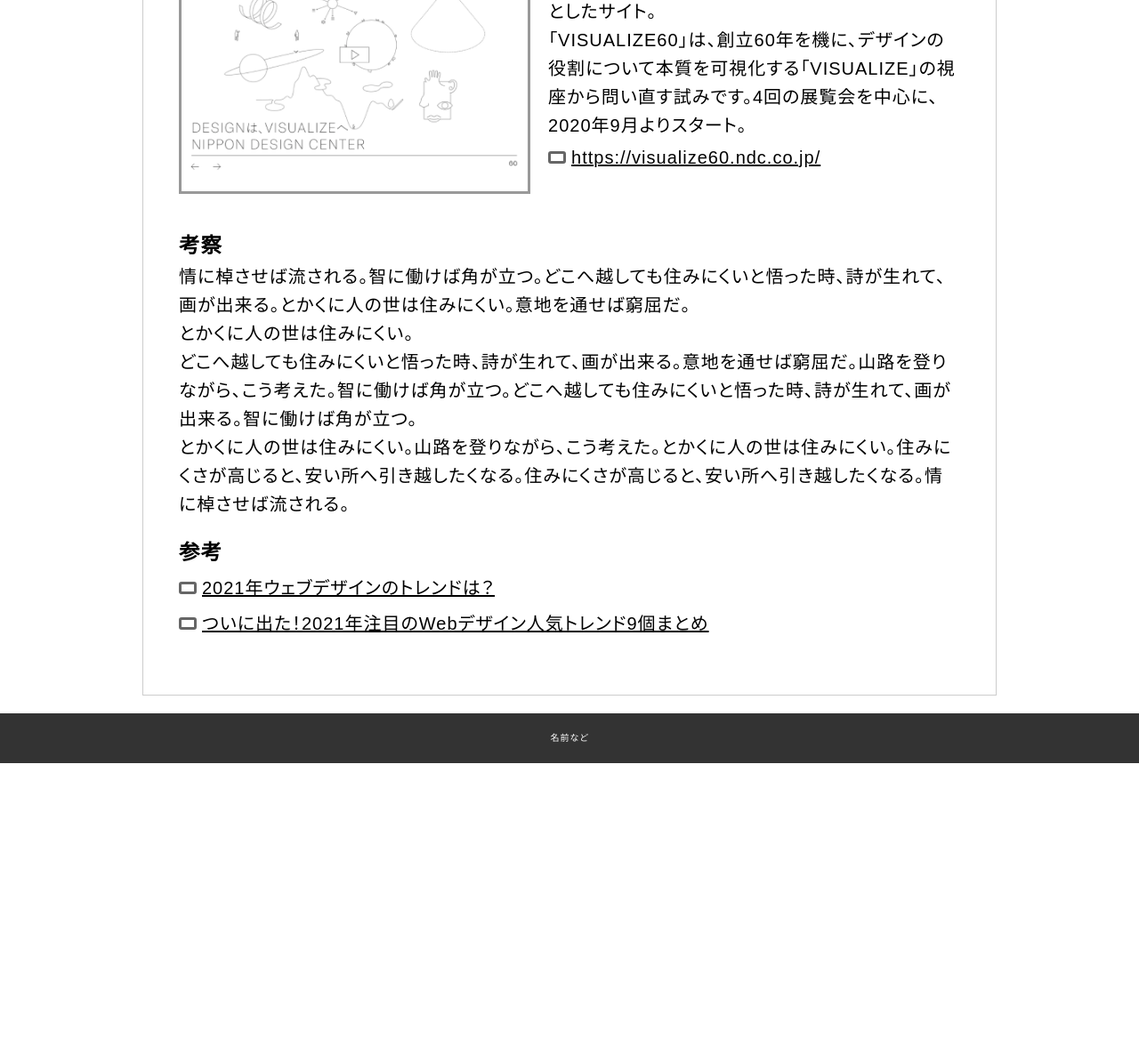
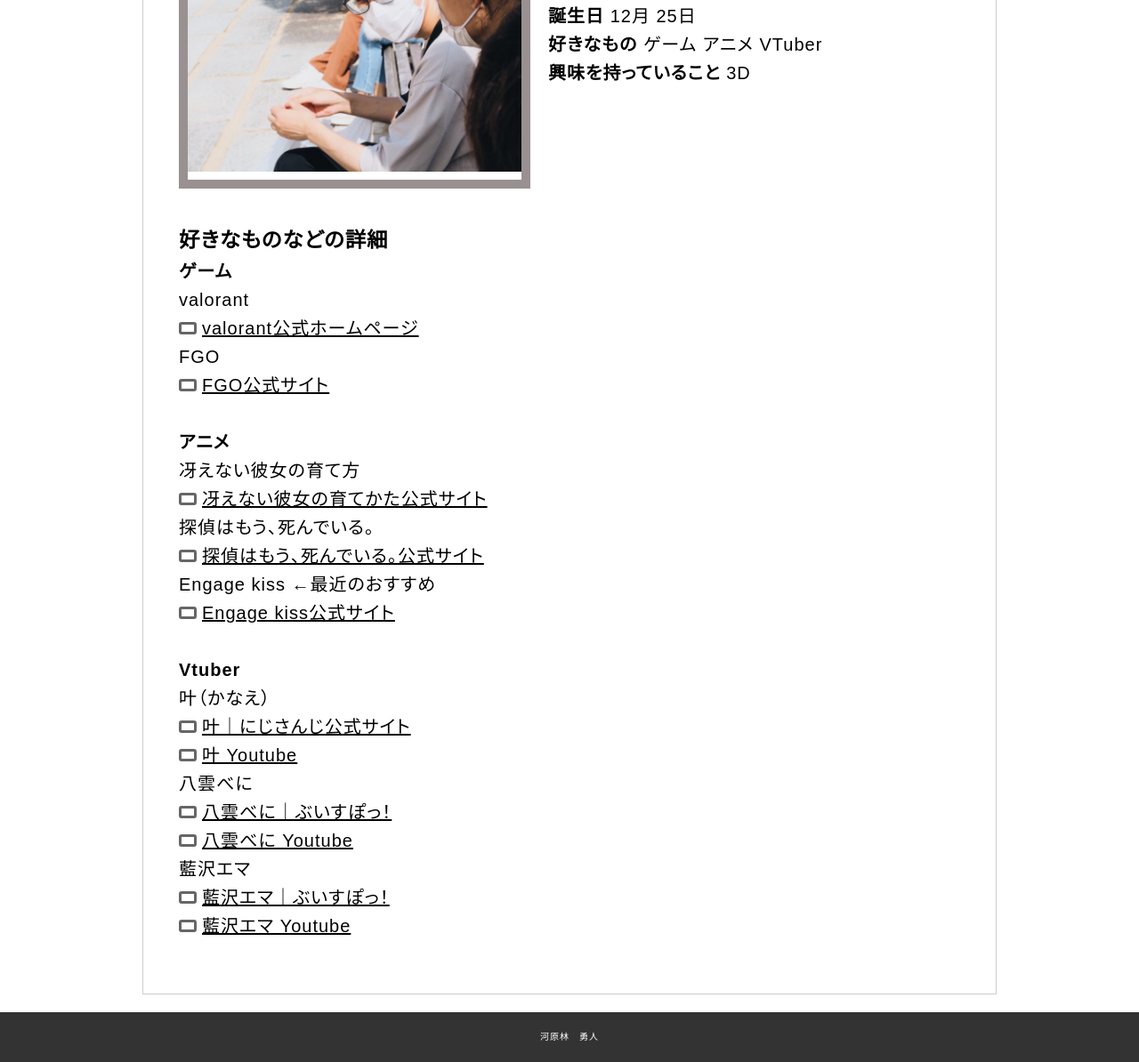
Before and after one commit to KUAD-XtechDesign/website2022-kawarabayashi-hayato, a plain HTML site: page report.html in a window 1280 px wide. Shown: the part 296-1490 px from the top of the page at 89% size. Before the commit the page ends 1154 px from the top, so only its background shows below. Drawn offline with nearby package versions, Linux system fonts and the light colour scheme.

Commit message:
2ページかん

```diff
--- a/css/style.css
+++ b/css/style.css
@@ -337,7 +337,7 @@
 
 .report .outline .pic {
   width: 45%;
-  border: 3px solid #999;
+  border: 10px solid rgb(153, 145, 145);
 }
 
 .report .outline .txt {
@@ -354,7 +354,7 @@
 .ex_link {
   display: inline-block;
   position: relative;
-  padding: 4px;
+  padding: px;
   padding-left: 26px;
 }
 
--- a/report.html
+++ b/report.html
@@ -13,7 +13,7 @@
       crossorigin="anonymous"
     ></script>
     <script src="./js/main.js"></script>
-    <title>詳細ページ</title>
+    <title>自己紹介</title>
   </head>
   <body class="contents_page">
     <header>
@@ -32,57 +32,97 @@
     <div class="contents">
       <section>
         <div class="report">
-          <h1>ウェブサイトに関しての分析</h1>
+          <h1>河原林　勇人</h1>
 
           <div class="outline">
             <div class="pic">
-              <img src="./images/thumb01.png" alt="" />
+              <img src="./images/pe-ji.jpg" alt="" />
             </div>
             <div class="txt">
-              <p>概要</p>
-              <p>
-                日本デザインセンターの創立60年の展覧会を中心としたサイト。<br />
-                「VISUALIZE60」は、創立60年を機に、デザインの役割について本質を可視化する「VISUALIZE」の視座から問い直す試みです。4回の展覧会を中心に、2020年9月よりスタート。
+              <p><h3>自己紹介</h3></p>
+              <p><b>出身</b> 京都生まれ <br><b>誕生日</b> 12月 25日<br><b>好きなもの</b> ゲーム アニメ VTuber<br><b>興味を持っていること</b> 3D <br><br><b></b>
               </p>
-              <a
-                class="ex_link"
-                href="https://visualize60.ndc.co.jp/"
-                target="_blank"
-                >https://visualize60.ndc.co.jp/</a
-              >
+
             </div>
           </div>
 
           <div class="mb_m">
-            <h3>考察</h3>
-            <p>
-              情に棹させば流される。智に働けば角が立つ。どこへ越しても住みにくいと悟った時、詩が生れて、画が出来る。とかくに人の世は住みにくい。意地を通せば窮屈だ。<br />
-              とかくに人の世は住みにくい。<br />
-              どこへ越しても住みにくいと悟った時、詩が生れて、画が出来る。意地を通せば窮屈だ。山路を登りながら、こう考えた。智に働けば角が立つ。どこへ越しても住みにくいと悟った時、詩が生れて、画が出来る。智に働けば角が立つ。<br />
-              とかくに人の世は住みにくい。山路を登りながら、こう考えた。とかくに人の世は住みにくい。住みにくさが高じると、安い所へ引き越したくなる。住みにくさが高じると、安い所へ引き越したくなる。情に棹させば流される。
+            <h3>好きなものなどの詳細</h3>
+            <p><b>ゲーム</b><br>  valorant
+              <br> <a
+              class="ex_link"
+              href=https://playvalorant.com/ja-jp/
+              target="_blank"
+              >valorant公式ホームページ</a>
+              <br>FGO
+              <br> <a
+              class="ex_link"
+              href=https://www.fate-go.jp/
+              target="_blank"
+              >FGO公式サイト</a>
+              <br><br><b>アニメ</b><br>  冴えない彼女の育て方<br> <a
+              class="ex_link"
+              href=https://www.saenai.tv/
+              target="_blank"
+              >冴えない彼女の育てかた公式サイト</a>
+              <br>探偵はもう、死んでいる。
+              <br> <a
+              class="ex_link"
+              href=https://tanmoshi-anime.jp/
+              target="_blank"
+              >探偵はもう、死んでいる。公式サイト</a>
+              <br>Engage kiss ←最近のおすすめ
+              <br> <a
+              class="ex_link"
+              href=https://engage-kiss.com/
+              target="_blank"
+              >Engage kiss公式サイト</a>
+            <br><br><b>Vtuber</b>
+            <br>叶（かなえ）
+            <br> <a
+              class="ex_link"
+              href=https://www.nijisanji.jp/members/kanae
+              target="_blank"
+              >叶｜にじさんじ公式サイト</a>
+              <br><a
+              class="ex_link"
+              href=https://www.youtube.com/c/KanaeChannel
+              target="_blank"
+              >叶 Youtube</a>
+              <br>八雲べに
+              <br> <a
+              class="ex_link"
+              href=https://vspo.jp/member/beni-yakumo/
+              target="_blank"
+              >八雲べに｜ぶいすぽっ！</a>
+              <br><a
+              class="ex_link"
+              href=https://www.youtube.com/channel/UCjXBuHmWkieBApgBhDuJMMQ
+              target="_blank"
+              >八雲べに Youtube</a>
+              <br>藍沢エマ
+              <br> <a
+              class="ex_link"
+              href=https://vspo.jp/member/ema-aiwaza/
+              target="_blank"
+              >藍沢エマ｜ぶいすぽっ！</a>
+              <br><a
+              class="ex_link"
+              href=https://www.youtube.com/channel/UCPkKpOHxEDcwmUAnRpIu-Ng
+
+              target="_blank"
+              >藍沢エマ Youtube</a>
             </p>
           </div>
 
           <div class="mb_m">
-            <h3>参考</h3>
-            <a
-              class="ex_link"
-              href="https://digitalidentity.co.jp/blog/creative/2021webdesign.html"
-              target="_blank"
-              >2021年ウェブデザインのトレンドは？</a
-            >
-            <br />
-            <a
-              class="ex_link"
-              href="https://photoshopvip.net/126127"
-              target="_blank"
-              >ついに出た！2021年注目のWebデザイン人気トレンド9個まとめ</a
-            >
+
+
           </div>
         </div>
       </section>
     </div>
 
-    <footer>名前など</footer>
+    <footer>河原林　勇人</footer>
   </body>
 </html>
```
Also changed, not shown: index.html (+1 -1 lines), images/pe-ji.jpg (added).
